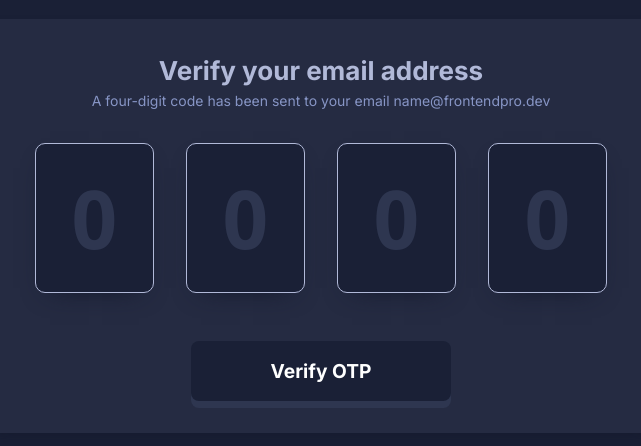
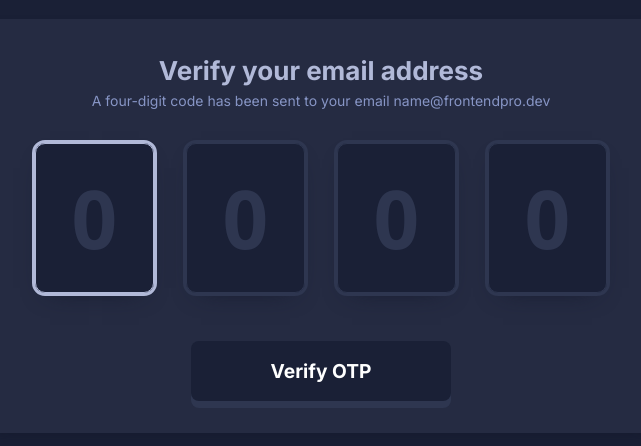
Before and after one commit to Heisdalu/otp-verification-component, a React (Vite) app: page / in a window 1280 px wide. Shown: the part 174-620 px from the top of the page, without its empty margins (319-960 px from the left). Built offline with nearby package versions, Linux system fonts and the light colour scheme.

Commit message:
make otp functional

```diff
--- a/src/App.jsx
+++ b/src/App.jsx
@@ -1,8 +1,10 @@
-import Button from "./components/Button/Button";
-import Input from "./components/Input/Input";
 import InputList from "./components/Input/InputList";
 
 const App = () => {
+  const box = 4;
+  const boxInput = Array(box).fill("");
+
+
   return (
     <div className="h-[100vh] bg-[#1A2036] flex justify-center items-center px-[1.5rem]">
       <div className="flex flex-col w-[100%] max-w-[700px] rounded-[25px] bg-[#252B42] shadow-bc1 p-[2rem]">
@@ -13,14 +15,7 @@ const App = () => {
           A four-digit code has been sent to your email name@frontendpro.dev
         </p>
 
-        <InputList>
-          <Input />
-          <Input />
-          <Input />
-          <Input />
-        </InputList>
-
-        <Button />
+        <InputList box={4} boxList={boxInput} />
       </div>
     </div>
   );
--- a/src/components/Button/Button.jsx
+++ b/src/components/Button/Button.jsx
@@ -4,5 +4,5 @@ const Button = () => {
       Verify OTP
     </button>
   );
-}
-export default Button
+};
+export default Button;
--- a/src/components/Input/Input.jsx
+++ b/src/components/Input/Input.jsx
@@ -1,14 +1,59 @@
-const Input = () => {
+import PropTypes from "prop-types";
+import { useEffect, useRef } from "react";
+import { formatNumber, removeFocusOnLastChild } from "../../utils/helper";
+const Input = ({ index, increaseCounter, counter, length, otpHandler }) => {
+  const inputRef = useRef();
+  const active = index === counter;
+
+  const handler = (e) => {
+    formatNumber(e);
+
+    if (!Number.isFinite(Number(e.key))) return;
+
+    if (active) {
+      removeFocusOnLastChild(index, length, inputRef);
+      otpHandler(index, e.target.value);
+      increaseCounter();
+    }
+  };
+
+  const editHandler = (e) => {
+    formatNumber(e);
+  };
+
+  const loseHandler = () => {
+    increaseCounter(index);
+  };
+
+  useEffect(() => {
+    if (active) return inputRef.current.focus();
+    if (!active) {
+      inputRef.current.classList.remove("activeBorder");
+      inputRef.current.blur();
+      return;
+    }
+  }, [active, counter]);
+
   return (
     <input
       type="number"
       name=""
       id=""
-      maxLength="1"
-      max="1"
+      onKeyUp={handler}
+      onChange={editHandler}
+      onClick={loseHandler}
       placeholder="0"
-      className="placeholder:text-[#2E3650] h-[50px] text-[#2E3650] bg-[#1A2036] shadow-bc1 [border:1px_solid_#2E3650] rounded-[10px] w-[100%] flex justify-center items-center text-center md:h-[150px] font-lg md:text-[5rem] activeBorder"
+      ref={inputRef}
+      className={`input ${active && "activeBorder"}`}
     />
   );
-}
-export default Input
+};
+export default Input;
+
+Input.propTypes = {
+  index: PropTypes.number,
+  counter: PropTypes.number,
+  increaseCounter: PropTypes.func,
+  length: PropTypes.number,
+  otpHandler: PropTypes.func,
+};
--- a/src/components/Input/InputList.jsx
+++ b/src/components/Input/InputList.jsx
@@ -1,8 +1,58 @@
-const InputList = ({ children }) => {
+import { useState } from "react";
+import PropTypes from "prop-types";
+import Input from "./Input";
+import Button from '../Button/Button'
+
+const InputList = ({ boxList }) => {
+  const [counter, setCounter] = useState(1);
+  const [otpvalue, setOtpValue] = useState([]);
+
+  console.log(otpvalue);
+
+  const increaseCounter = (value) => {
+    if (value) {
+      return setCounter(value);
+    }
+
+    if (counter + 1 >= boxList.length) {
+      return setCounter(boxList.length);
+    }
+
+    setCounter((prev) => prev + 1);
+  };
+
+  const otpHandler = (index, value) => {
+    const arr = [...otpvalue];
+    arr[index - 1] = value;
+    setOtpValue(arr);
+  };
+
   return (
-    <section className="grid grid-cols-4 [grid-gap:1rem] md:[grid-gap:32px] border-1 md:px-[2rem] my-[2rem]">
-      {children}
-    </section>
+    <>
+      <section className="grid grid-cols-4 [grid-gap:1rem] md:[grid-gap:32px] border-1 md:px-[2rem] my-[2rem]">
+        {boxList.map((_, id) => (
+          <Input
+            key={`${id + "22"}`}
+            index={id + 1}
+            counter={counter}
+            increaseCounter={increaseCounter}
+            otpHandler={otpHandler}
+            length={boxList.length}
+            otp={otpvalue}
+          />
+        ))}
+      </section>
+      <Button />
+    </>
   );
 };
 export default InputList;
+
+// psseudo rules......
+// counter = 1 and gets getting added to track every field
+// implement input as a list to assign number to it;
+//
+
+InputList.propTypes = {
+  boxList: PropTypes.array,
+};
--- a/src/index.css
+++ b/src/index.css
@@ -13,7 +13,17 @@
   }
 
   .activeBorder {
-    border: 1px solid #b1b9d8!important;
-    color: #b1b9d8!important;
+    border: 1px solid #b1b9d8 !important;
+    color: #b1b9d8 !important;
+    outline: none;
+  }
+
+  .resetBorder {
+    border: 1px solid #2e3650 !important;
+    color: #2e3650 !important;
+  }
+
+  .input {
+    @apply outline placeholder:text-[#2E3650] h-[50px] text-[#2E3650] bg-[#1A2036] shadow-bc1 [border:1px_solid_#2E3650] rounded-[10px] w-[100%] flex justify-center items-center text-center md:h-[150px] font-lg md:text-[5rem];
   }
 }
--- /dev/null
+++ b/src/utils/helper.js
@@ -0,0 +1,17 @@
+export const formatNumber = (e) => {
+  const value = e.target.value;
+  const slicedValue = e.target.value.slice(0, 1);
+  const numberValue = Number.isFinite(Number(value));
+  if (!numberValue) return (e.target.value = "");
+  // once it's more than 1 or 1.. ediit to one character
+  if (value.length > 1) {
+    return (e.target.value = slicedValue);
+  }
+};
+
+export const removeFocusOnLastChild = (i, l, elem) => {
+  if (i === l) {
+    elem.current.classList.remove("activeBorder");
+    elem.current.blur();
+  }
+};
```
